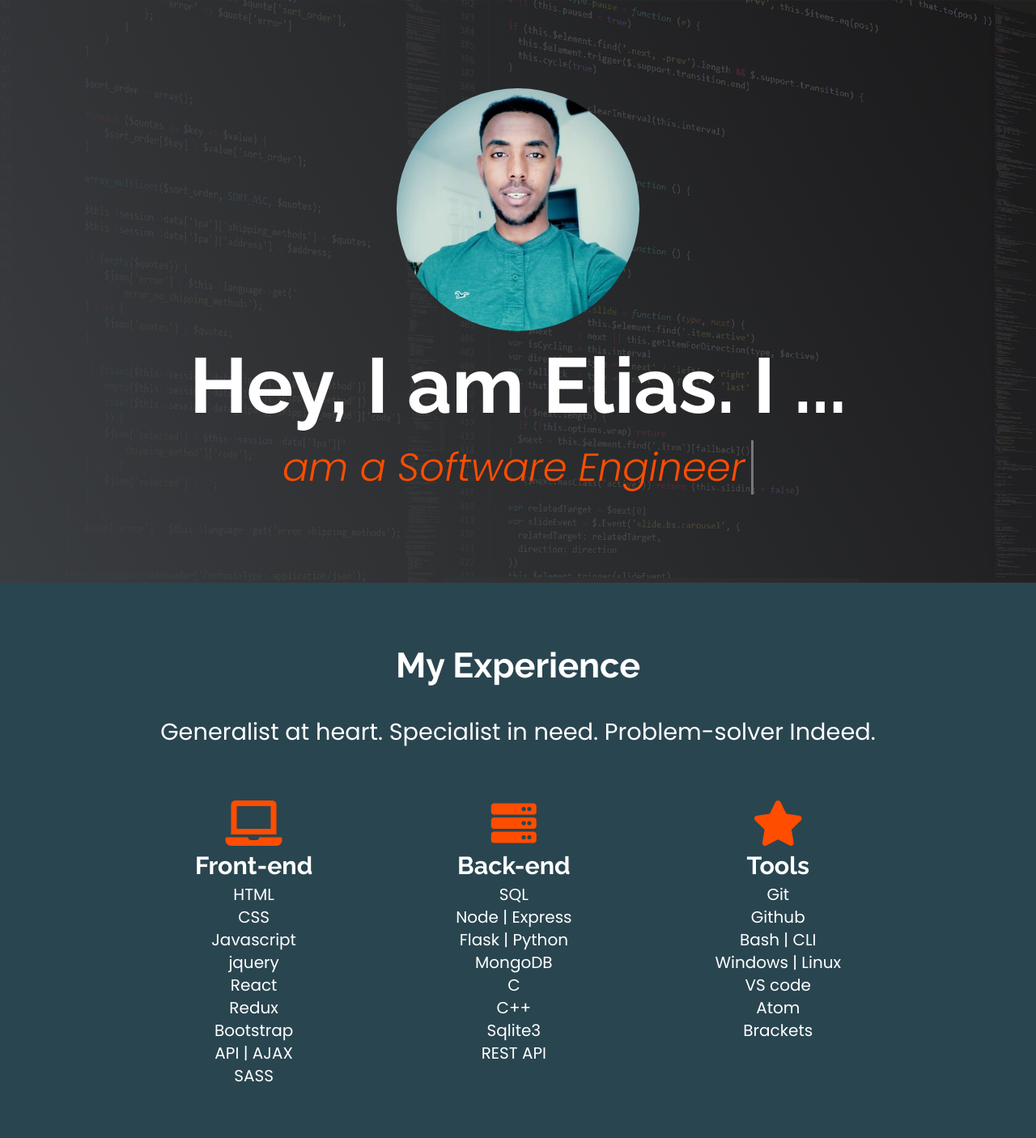
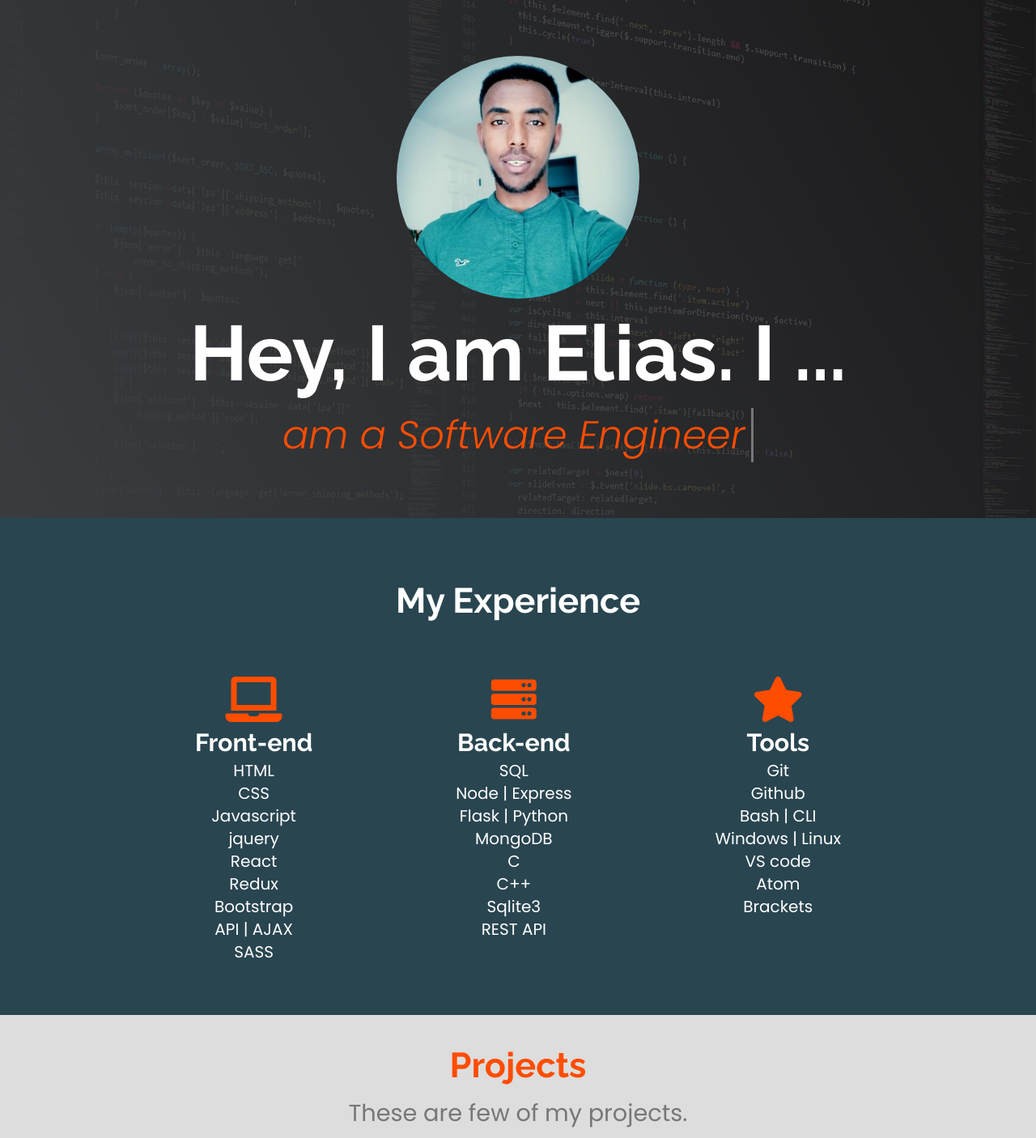
Before and after one commit to EliasB8/Elias-Ferede-Portfolio, a website: page src/index.html in a window 1280 px wide. Shown: the top 1406 px of the page at 81% size. Drawn offline with nearby package versions, Linux system fonts and the light colour scheme.

Commit message:
updated expereince section

```diff
--- a/src/index.html
+++ b/src/index.html
@@ -29,7 +29,6 @@
 
   <section id="experience-section" class="experience-section">
     <h1>My Experience</h1>
-    <p class="xp-moto">Generalist at heart. Specialist in need. Problem-solver Indeed.</p>
     <div class="skill-container">
       <div class="front-end">
         <i class="fas fa-laptop"></i>
--- a/src/style.css
+++ b/src/style.css
@@ -25,7 +25,7 @@ body {
   align-items: center;
   flex-direction: column;
   width: 100%;
-  height: 90vh;
+  height: 80vh;
 
   /* Image by <a href="https://pixabay.com/users/Boskampi-3788146/?utm_source=link-attribution&amp;utm_medium=referral&amp;utm_campaign=image&amp;utm_content=1873854">Boskampi</a> from <a href="https://pixabay.com/?utm_source=link-attribution&amp;utm_medium=referral&amp;utm_campaign=image&amp;utm_content=1873854">Pixabay</a> */
   background: linear-gradient(62deg, rgba(58, 61, 64, 1) 0%, rgba(24, 23, 25, 0.7) 100%), url("./images/code.png") no-repeat center / cover;
@@ -69,10 +69,10 @@ h2 {
   margin: 0 auto;
   text-align: center;
   padding: 2rem;
-  padding-top: 4.5rem;
+  padding-top: 2.5rem;
 }
 
-.xp-moto {
+.experience-section>h1 {
   padding: 2rem;
 }
 
```
